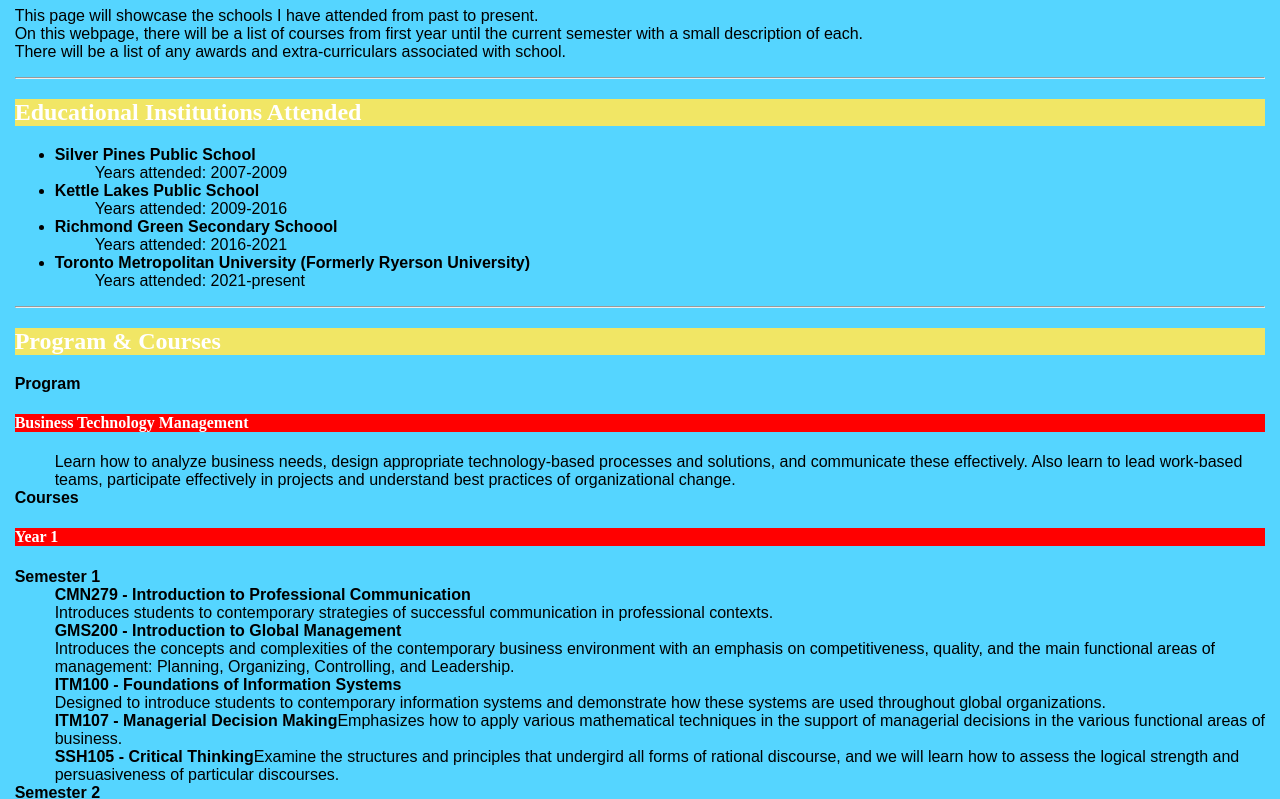
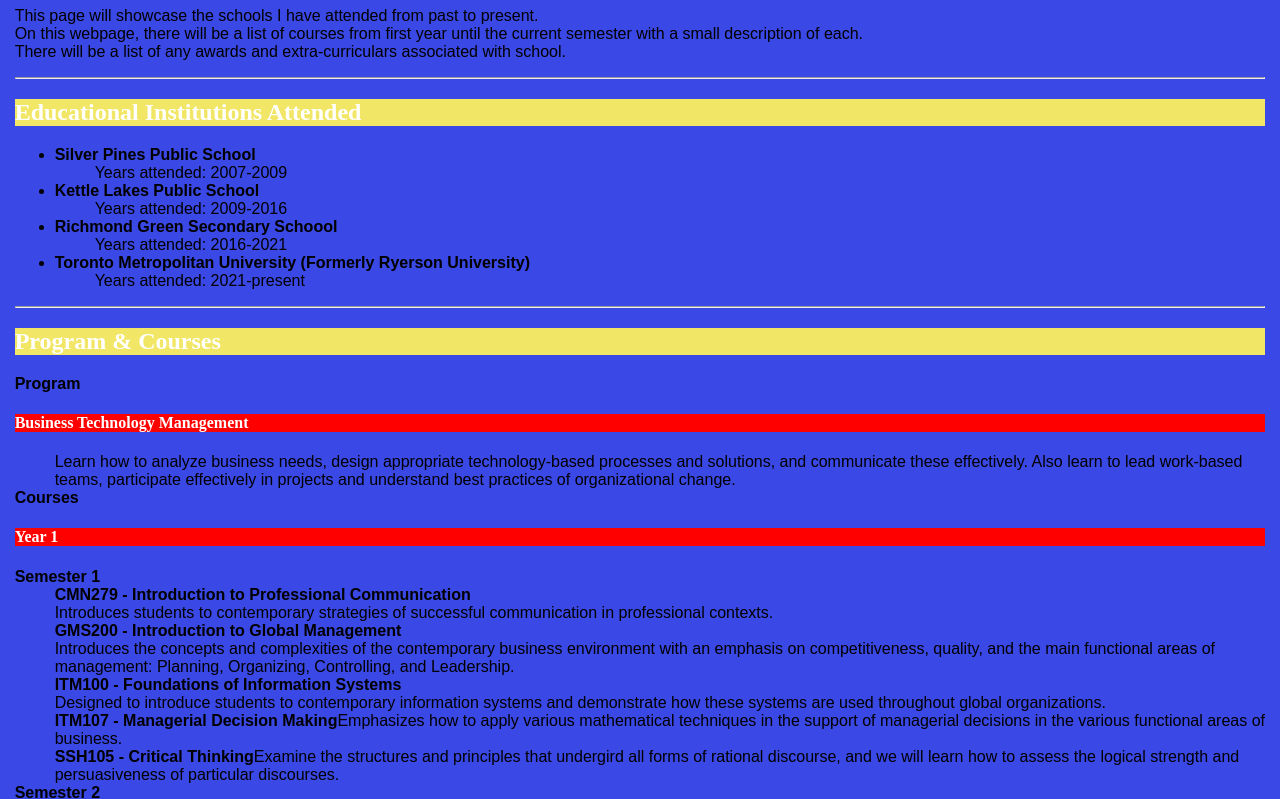
Before and after one commit to arosenthal03/arosenthal03.github.io, a plain HTML site: page education.html in a window 1280 px wide. Shown: the part 73-872 px from the top of the page. Drawn offline with Linux system fonts and the light colour scheme.

Commit message:
Update education.css

```diff
--- a/education.css
+++ b/education.css
@@ -1,7 +1,7 @@
 body{font-family: sans-serif;
         font-style: arial;
         font-size: 12pt;
-        background-color: #55d5ff;
+        background-color: #3a48e5;
         margin: 11pt;}
 h1{font-family: serif;
         font-style: georgia;
```
